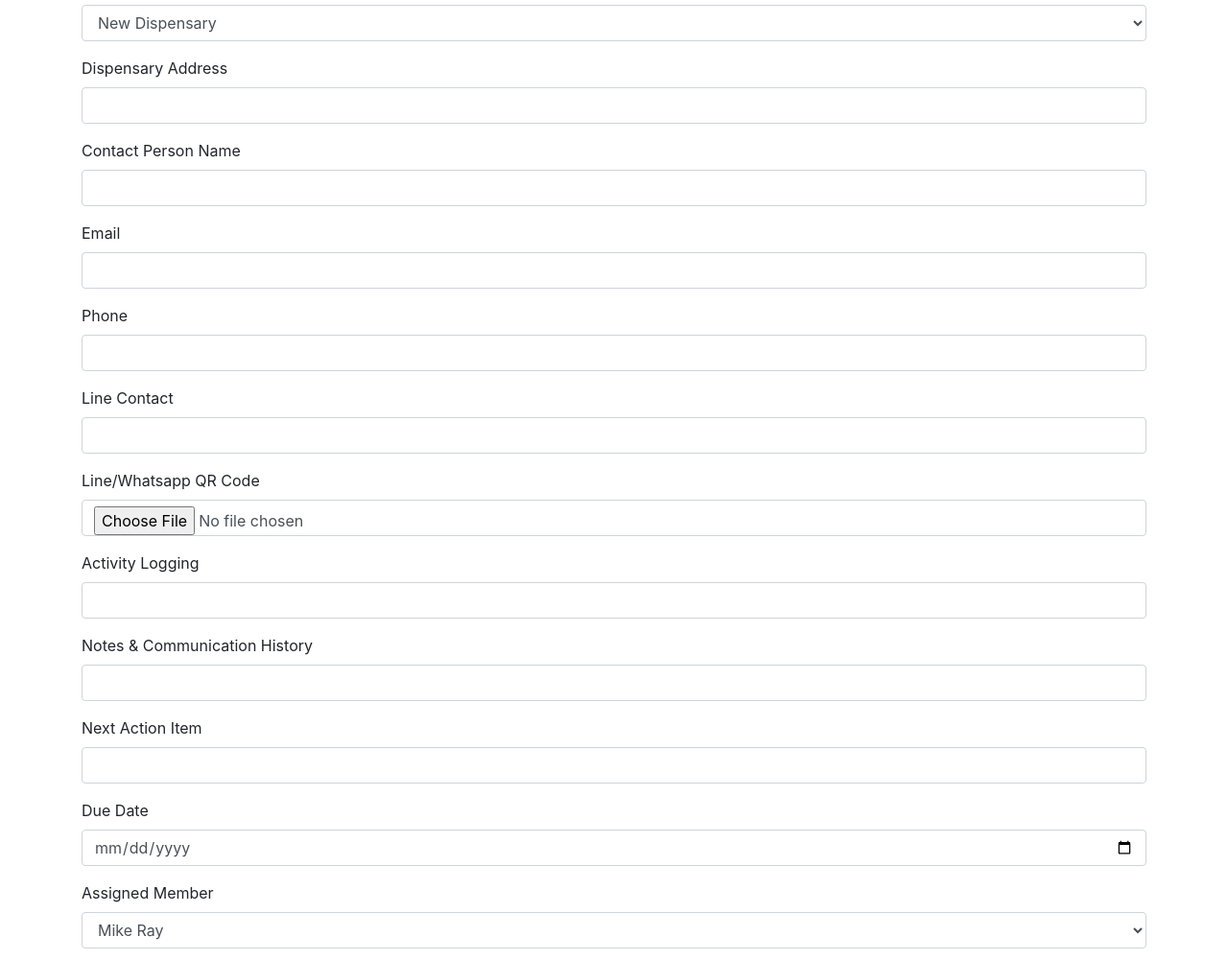
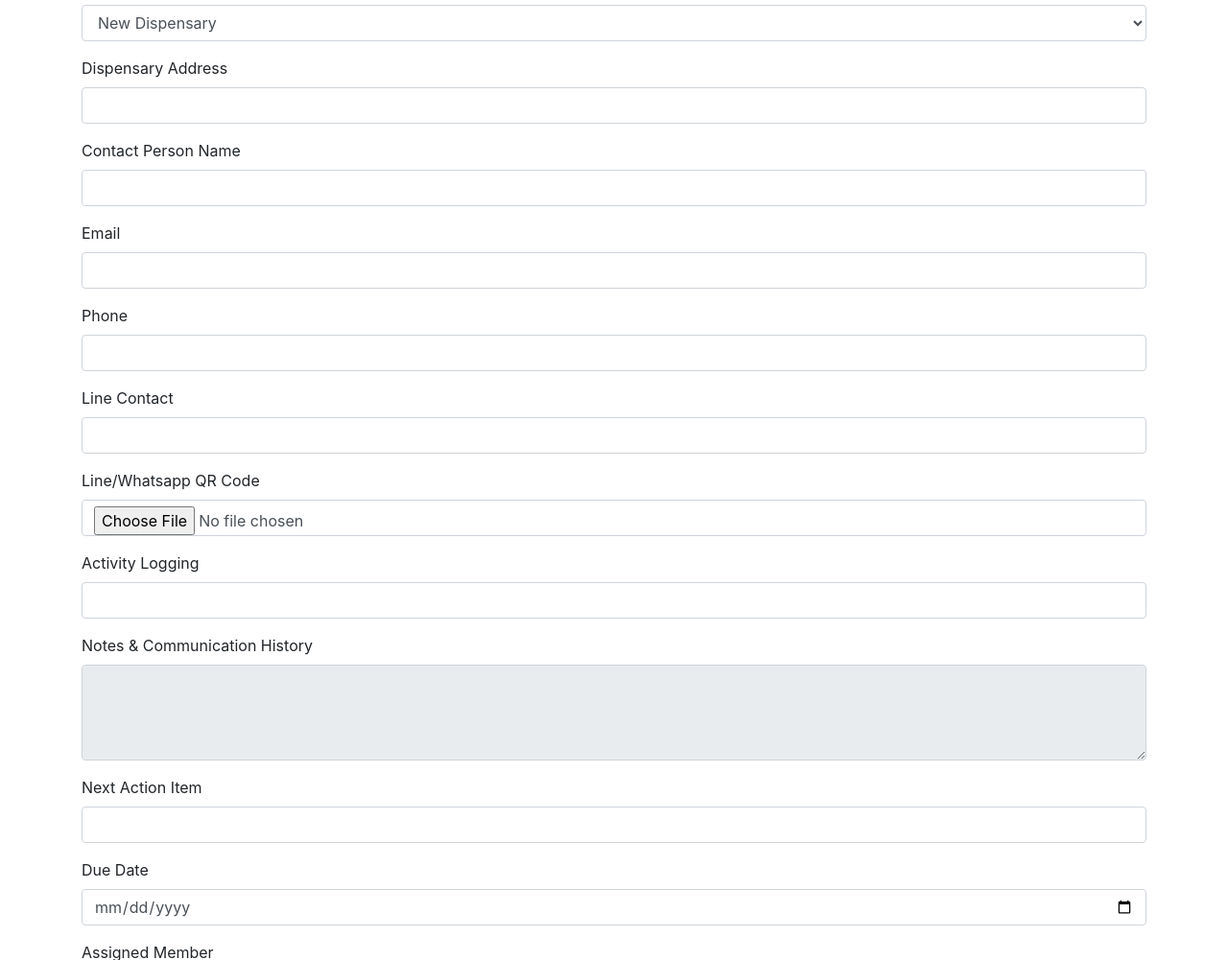
Before and after one commit to khchan8/Tpo-Website, a plain HTML site: page CRM.html in a window 1280 px wide. Shown: the part 99-1100 px from the top of the page at 96% size. Drawn offline with nearby package versions, Linux system fonts and the light colour scheme.

Commit message:
with more logging

```diff
--- a/CRM.html
+++ b/CRM.html
@@ -8,6 +8,7 @@
     <style>
         .form-group { margin-bottom: 1rem; }
         #qrCodePreview { max-width: 200px; max-height: 200px; margin-top: 10px; }
+        #history { height: 100px; }
     </style>
 </head>
 <body>
@@ -57,7 +58,7 @@
                     </div>
                     <div class="form-group">
                         <label for="history">Notes & Communication History</label>
-                        <input type="text" id="history" class="form-control" name="history">
+                        <textarea id="history" class="form-control" name="history" readonly></textarea>
                     </div>
                     <div class="form-group">
                         <label for="nextActionItem">Next Action Item</label>
@@ -96,7 +97,7 @@
 
 <script>
 	document.addEventListener('DOMContentLoaded', function() {
-		const SCRIPT_URL = 'https://script.google.com/macros/s/AKfycbzRCVfuhxW_QIH653H1FU3PJSKXjQb4aM8XXAa3cPTCYecRiJxDXvLSDGK85YfWw5zj/exec';
+		const SCRIPT_URL = 'https://script.google.com/macros/s/AKfycbxeAMTcg-XrO2Rc6Ju9UHeQQgpQnjd5Vnl1WOG6odhZa08AdNyMLssH-0F7rP4Xm9k2/exec';
 		const selectDispensary = document.getElementById('selectDispensary');
 		const newDispensaryNameGroup = document.getElementById('newDispensaryNameGroup');
 		const form = document.getElementById('dispensaryForm');
```
